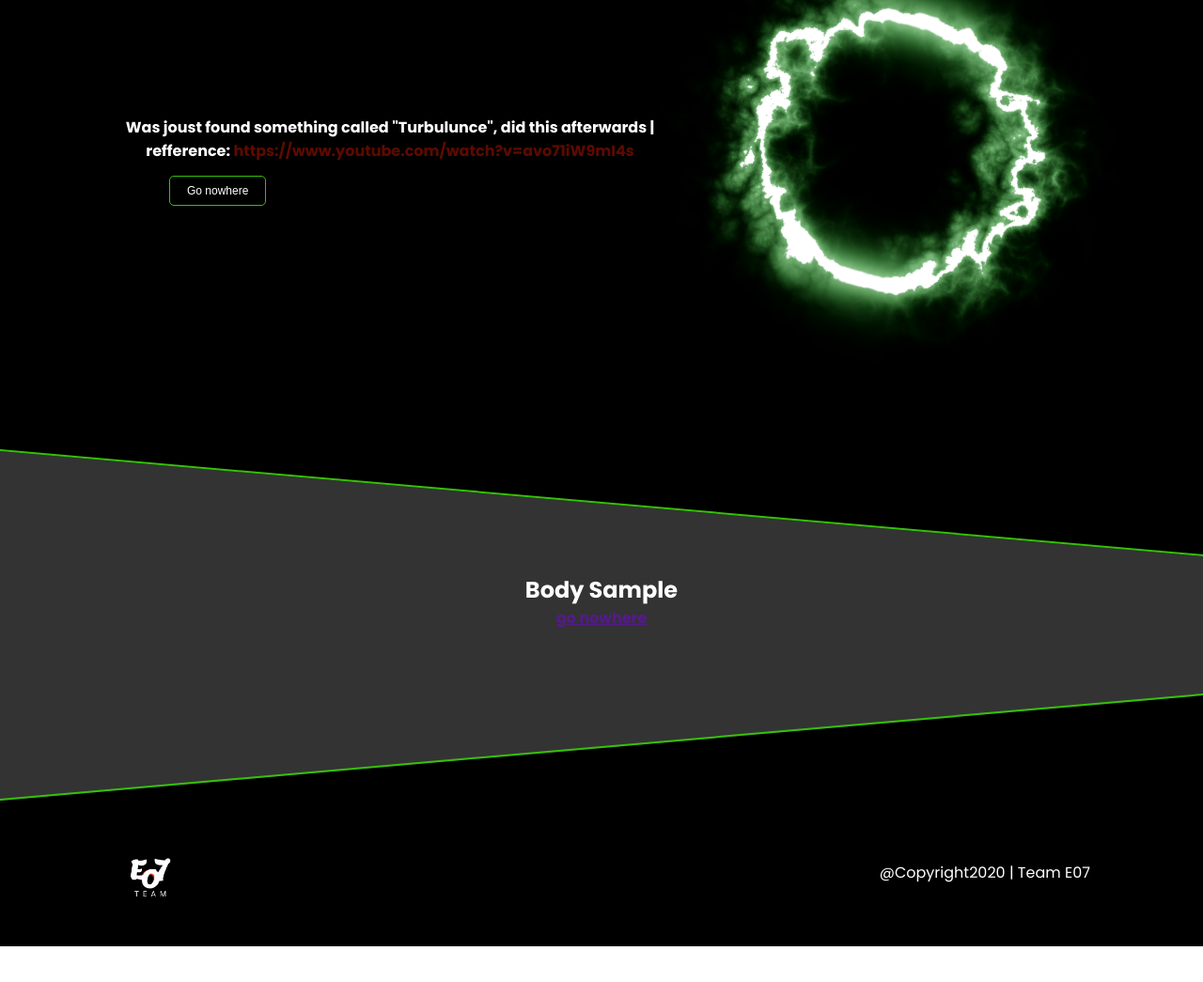
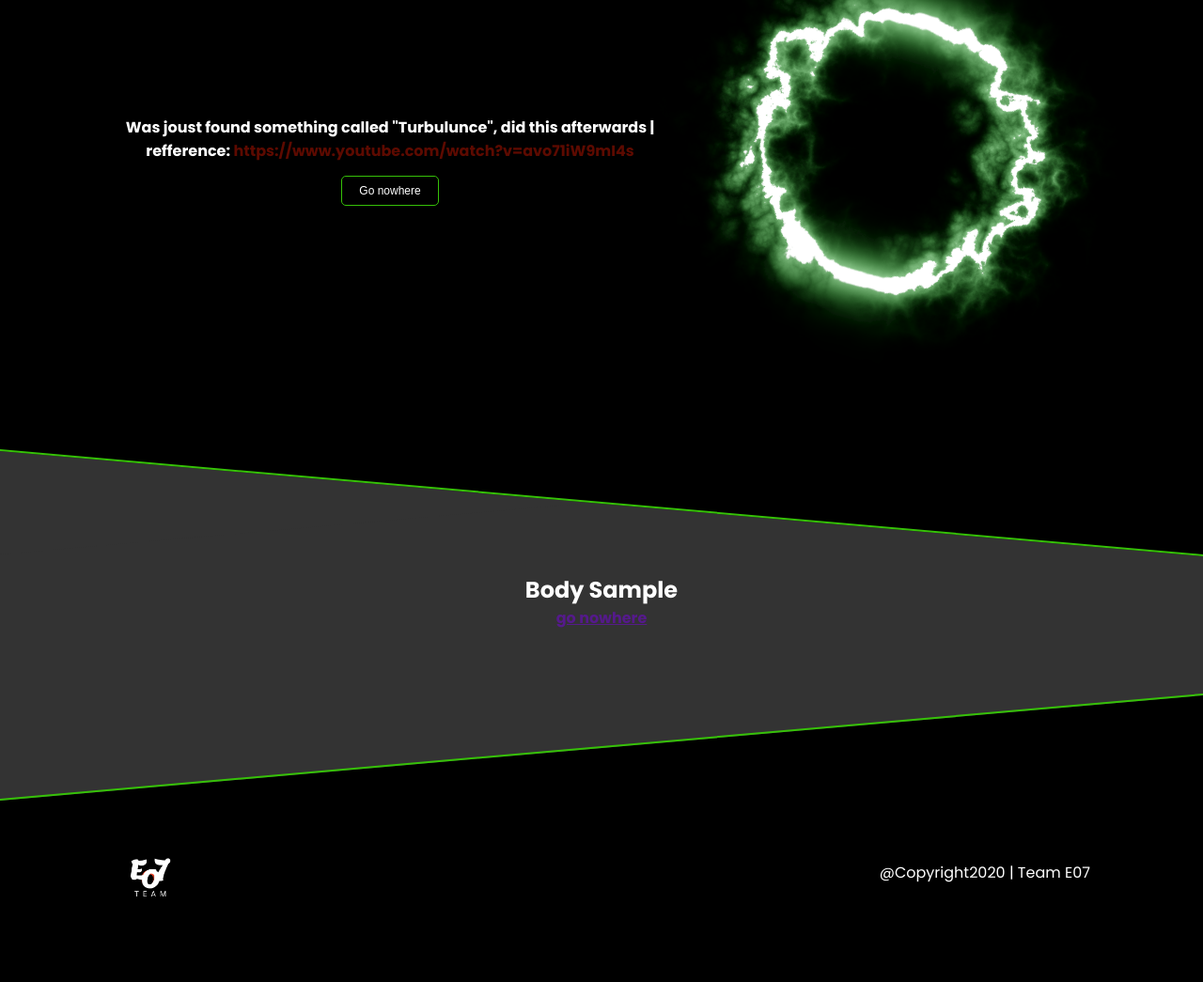
Before and after one commit to fadilah4/ProjectE07, a plain HTML site: page index.html in a window 1280 px wide. Shown: the part 923-1968 px from the top of the page at 94% size. Before the commit the page ends 1930 px from the top, so only its background shows below. Drawn offline with Linux system fonts and the light colour scheme.

Commit message:
Update s-styler.css

```diff
--- a/css/s-styler.css
+++ b/css/s-styler.css
@@ -63,12 +63,10 @@ body{
 }
 
 ::-webkit-scrollbar-thumb{
-	background: linear-gradient(transparent, #36c108);
-	border-radius: 4px;
+	background: linear-gradient(#58ee07, transparent);
 }
 ::-webkit-scrollbar-thumb:hover{
-	background: linear-gradient(transparent, #0f0);
-	border-radius: 4px;
+	background: linear-gradient(#0f0, transparent);
 }
 
 .c-divs{
@@ -144,11 +142,11 @@ body{
 	margin-top: 12em;
 	display: flex;
 	flex-wrap: wrap;
+	flex-direction: row;
 	flex: 1;
 }
 .lefties button{
-	align-content: center;
-	margin: 1.2em 5em 0;
+	margin: 1.2em auto;
 	border: 1px solid #36c108;
 	background: transparent;
 	outline: none;
@@ -240,14 +238,14 @@ body{
 		filter: hue-rotate(360deg);
 	}
 }
-
+/* Content Die */
 
 
 
 .pyrrhic{
 	background-color: #000;
 	color: #fff;
-	padding: 200px 120px 30px;
+	padding: 200px 120px 70px;
 	height: auto;
 }
 .pyrrhic ul {
@@ -271,5 +269,3 @@ body{
 		left :-2.5em;
 	}
 }
-
-/* Content Die */
```
